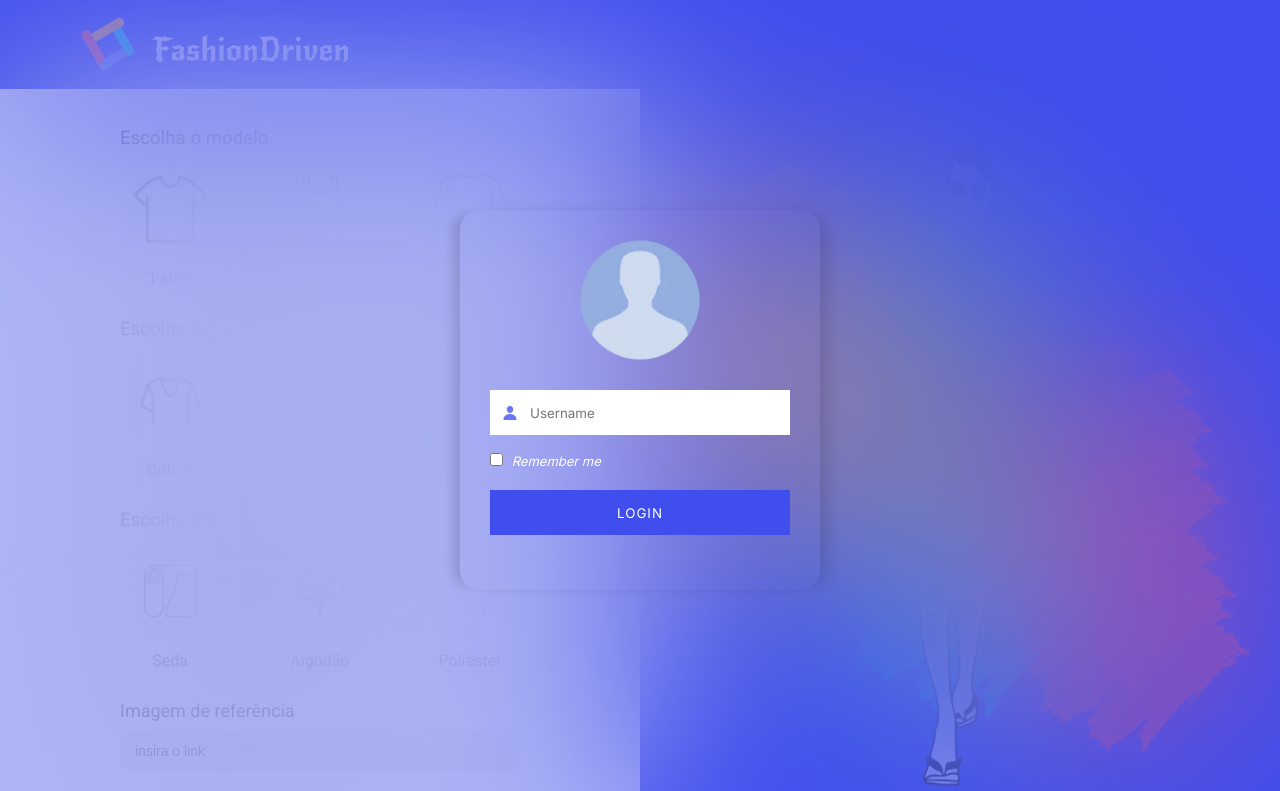
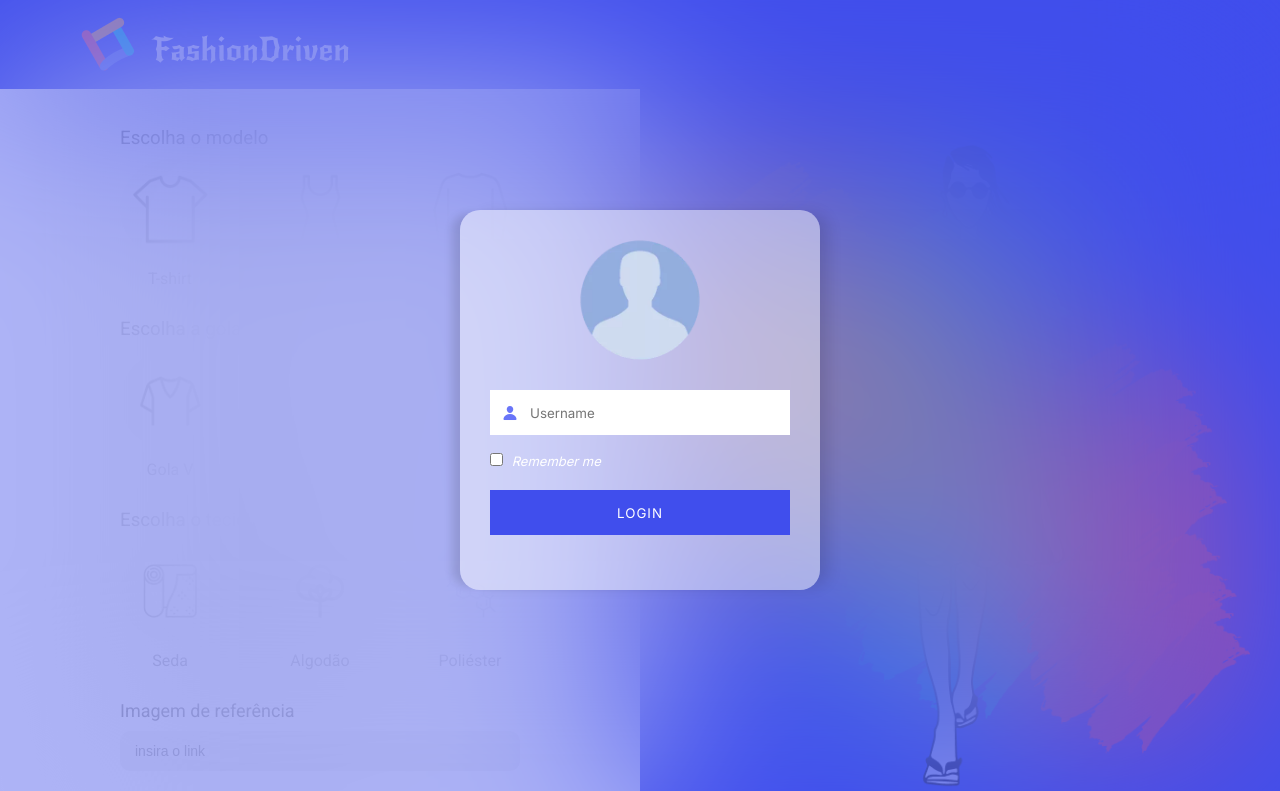
Before and after one commit to patrick-ddeus/fashion-driven, a plain HTML site: page index.html in a window 1280 px wide. Shown: the top 791 px of the page. Drawn offline with nearby package versions, Linux system fonts and the light colour scheme; no server answers.

Commit message:
Altera cores do formulario de login

```diff
--- a/assets/css/style.css
+++ b/assets/css/style.css
@@ -259,7 +259,7 @@ body.overflow{
     padding:20px;
     display:flex;
     flex-direction: column;
-    background:transparent;
+    background:rgba(255, 255, 255, 0.473);
     box-shadow: 12px 0 15px -4px rgba(0, 0, 0, 0.123), -12px 0 8px -4px rgba(0, 0, 0, 0.123);
     position:fixed;
     top:50%;
```
